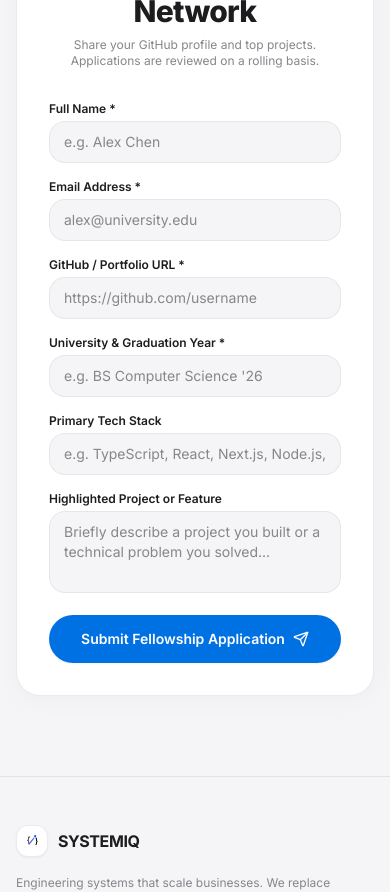
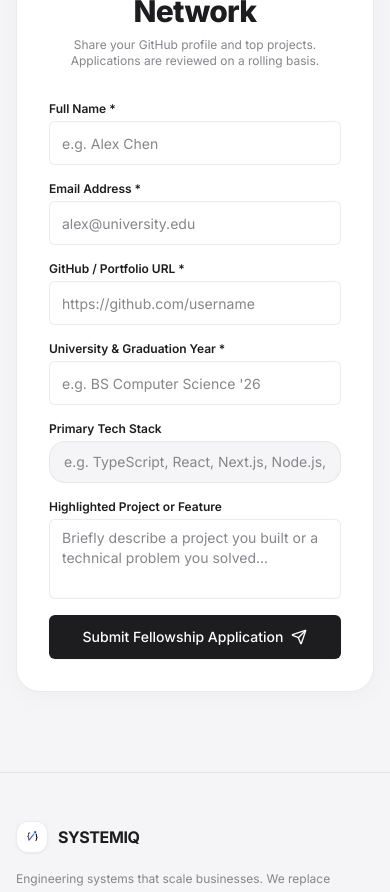
Before and after one commit to Systemiq-in/Systemiq-landingPage, a Next.js app: page /careers in a window 390 px wide. Shown: the part 2500-3392 px from the top of the page. Built offline with nearby package versions, Linux system fonts and the light colour scheme.

Commit message:
Fix UI bugs while retaining cinematic brand experience: resolve global layout theme, fix mobile nav overlap, update to Shadcn forms

```diff
--- a/src/app/careers/page.tsx
+++ b/src/app/careers/page.tsx
@@ -201,7 +201,7 @@ export default function CareersPage() {
                     value={formData.name}
                     onChange={handleChange}
                     placeholder="e.g. Alex Chen"
-                    className="w-full px-3.5 py-2.5 rounded-2xl bg-[#F5F5F7] border border-black/[0.06] text-[#1D1D1F] placeholder-[#86868B] text-sm focus:outline-none focus:border-[#0071E3]"
+                    className="flex h-11 w-full rounded-md border border-black/[0.08] bg-white px-3 py-2 text-sm file:border-0 file:bg-transparent file:text-sm file:font-medium placeholder:text-[#86868B] focus-visible:outline-none focus-visible:ring-2 focus-visible:ring-[#0071E3]/20 disabled:cursor-not-allowed disabled:opacity-50 transition-shadow"
                   />
                 </div>
                 <div>
@@ -213,7 +213,7 @@ export default function CareersPage() {
                     value={formData.email}
                     onChange={handleChange}
                     placeholder="alex@university.edu"
-                    className="w-full px-3.5 py-2.5 rounded-2xl bg-[#F5F5F7] border border-black/[0.06] text-[#1D1D1F] placeholder-[#86868B] text-sm focus:outline-none focus:border-[#0071E3]"
+                    className="flex h-11 w-full rounded-md border border-black/[0.08] bg-white px-3 py-2 text-sm file:border-0 file:bg-transparent file:text-sm file:font-medium placeholder:text-[#86868B] focus-visible:outline-none focus-visible:ring-2 focus-visible:ring-[#0071E3]/20 disabled:cursor-not-allowed disabled:opacity-50 transition-shadow"
                   />
                 </div>
               </div>
@@ -228,7 +228,7 @@ export default function CareersPage() {
                     value={formData.github}
                     onChange={handleChange}
                     placeholder="https://github.com/username"
-                    className="w-full px-3.5 py-2.5 rounded-2xl bg-[#F5F5F7] border border-black/[0.06] text-[#1D1D1F] placeholder-[#86868B] text-sm focus:outline-none focus:border-[#0071E3]"
+                    className="flex h-11 w-full rounded-md border border-black/[0.08] bg-white px-3 py-2 text-sm file:border-0 file:bg-transparent file:text-sm file:font-medium placeholder:text-[#86868B] focus-visible:outline-none focus-visible:ring-2 focus-visible:ring-[#0071E3]/20 disabled:cursor-not-allowed disabled:opacity-50 transition-shadow"
                   />
                 </div>
                 <div>
@@ -240,7 +240,7 @@ export default function CareersPage() {
                     value={formData.university}
                     onChange={handleChange}
                     placeholder="e.g. BS Computer Science '26"
-                    className="w-full px-3.5 py-2.5 rounded-2xl bg-[#F5F5F7] border border-black/[0.06] text-[#1D1D1F] placeholder-[#86868B] text-sm focus:outline-none focus:border-[#0071E3]"
+                    className="flex h-11 w-full rounded-md border border-black/[0.08] bg-white px-3 py-2 text-sm file:border-0 file:bg-transparent file:text-sm file:font-medium placeholder:text-[#86868B] focus-visible:outline-none focus-visible:ring-2 focus-visible:ring-[#0071E3]/20 disabled:cursor-not-allowed disabled:opacity-50 transition-shadow"
                   />
                 </div>
               </div>
@@ -265,14 +265,14 @@ export default function CareersPage() {
                   value={formData.whyJoin}
                   onChange={handleChange}
                   placeholder="Briefly describe a project you built or a technical problem you solved..."
-                  className="w-full px-3.5 py-2.5 rounded-2xl bg-[#F5F5F7] border border-black/[0.06] text-[#1D1D1F] placeholder-[#86868B] text-sm focus:outline-none focus:border-[#0071E3] resize-none"
+                  className="flex min-h-[80px] w-full rounded-md border border-black/[0.08] bg-white px-3 py-2 text-sm placeholder:text-[#86868B] focus-visible:outline-none focus-visible:ring-2 focus-visible:ring-[#0071E3]/20 disabled:cursor-not-allowed disabled:opacity-50 transition-shadow resize-none"
                 />
               </div>
 
               <button
                 type="submit"
                 disabled={isSubmitting}
-                className="w-full py-3.5 rounded-full bg-[#0071E3] hover:bg-[#0077ED] text-white font-semibold text-sm flex items-center justify-center gap-2 shadow-sm transition disabled:opacity-50 hover:scale-[1.01]"
+                className="inline-flex items-center justify-center rounded-md text-sm font-medium transition-colors focus-visible:outline-none focus-visible:ring-2 focus-visible:ring-[#0071E3]/20 disabled:pointer-events-none disabled:opacity-50 bg-[#1D1D1F] text-white hover:bg-black h-11 px-8 w-full gap-2 shadow-sm"
               >
                 {isSubmitting ? (
                   <>
--- a/src/app/contact/page.tsx
+++ b/src/app/contact/page.tsx
@@ -158,7 +158,7 @@ export default function ContactPage() {
                       value={formData.name}
                       onChange={handleChange}
                       placeholder="e.g. Rahul Sharma"
-                      className="w-full px-3.5 py-2.5 rounded-2xl bg-[#F5F5F7] border border-black/[0.06] text-[#1D1D1F] placeholder-[#86868B] text-sm focus:outline-none focus:border-[#0071E3]"
+                      className="flex h-11 w-full rounded-md border border-black/[0.08] bg-white px-3 py-2 text-sm file:border-0 file:bg-transparent file:text-sm file:font-medium placeholder:text-[#86868B] focus-visible:outline-none focus-visible:ring-2 focus-visible:ring-[#0071E3]/20 disabled:cursor-not-allowed disabled:opacity-50 transition-shadow"
                     />
                   </div>
                   <div>
@@ -172,7 +172,7 @@ export default function ContactPage() {
                       value={formData.email}
                       onChange={handleChange}
                       placeholder="rahul@company.com"
-                      className="w-full px-3.5 py-2.5 rounded-2xl bg-[#F5F5F7] border border-black/[0.06] text-[#1D1D1F] placeholder-[#86868B] text-sm focus:outline-none focus:border-[#0071E3]"
+                      className="flex h-11 w-full rounded-md border border-black/[0.08] bg-white px-3 py-2 text-sm file:border-0 file:bg-transparent file:text-sm file:font-medium placeholder:text-[#86868B] focus-visible:outline-none focus-visible:ring-2 focus-visible:ring-[#0071E3]/20 disabled:cursor-not-allowed disabled:opacity-50 transition-shadow"
                     />
                   </div>
                 </div>
@@ -188,7 +188,7 @@ export default function ContactPage() {
                       value={formData.phone}
                       onChange={handleChange}
                       placeholder="+91 98765 43210"
-                      className="w-full px-3.5 py-2.5 rounded-2xl bg-[#F5F5F7] border border-black/[0.06] text-[#1D1D1F] placeholder-[#86868B] text-sm focus:outline-none focus:border-[#0071E3]"
+                      className="flex h-11 w-full rounded-md border border-black/[0.08] bg-white px-3 py-2 text-sm file:border-0 file:bg-transparent file:text-sm file:font-medium placeholder:text-[#86868B] focus-visible:outline-none focus-visible:ring-2 focus-visible:ring-[#0071E3]/20 disabled:cursor-not-allowed disabled:opacity-50 transition-shadow"
                     />
                   </div>
                   <div>
@@ -201,7 +201,7 @@ export default function ContactPage() {
                       value={formData.company}
                       onChange={handleChange}
                       placeholder="e.g. Apex Industrial"
-                      className="w-full px-3.5 py-2.5 rounded-2xl bg-[#F5F5F7] border border-black/[0.06] text-[#1D1D1F] placeholder-[#86868B] text-sm focus:outline-none focus:border-[#0071E3]"
+                      className="flex h-11 w-full rounded-md border border-black/[0.08] bg-white px-3 py-2 text-sm file:border-0 file:bg-transparent file:text-sm file:font-medium placeholder:text-[#86868B] focus-visible:outline-none focus-visible:ring-2 focus-visible:ring-[#0071E3]/20 disabled:cursor-not-allowed disabled:opacity-50 transition-shadow"
                     />
                   </div>
                 </div>
@@ -217,14 +217,14 @@ export default function ContactPage() {
                     value={formData.message}
                     onChange={handleChange}
                     placeholder="Describe your current business operations or project goals..."
-                    className="w-full px-3.5 py-2.5 rounded-2xl bg-[#F5F5F7] border border-black/[0.06] text-[#1D1D1F] placeholder-[#86868B] text-sm focus:outline-none focus:border-[#0071E3] resize-none"
+                    className="flex min-h-[80px] w-full rounded-md border border-black/[0.08] bg-white px-3 py-2 text-sm placeholder:text-[#86868B] focus-visible:outline-none focus-visible:ring-2 focus-visible:ring-[#0071E3]/20 disabled:cursor-not-allowed disabled:opacity-50 transition-shadow resize-none"
                   />
                 </div>
 
                 <button
                   type="submit"
                   disabled={isSubmitting}
-                  className="w-full py-3.5 rounded-full bg-[#0071E3] hover:bg-[#0077ED] text-white font-semibold text-sm flex items-center justify-center gap-2 shadow-sm transition disabled:opacity-50 hover:scale-[1.01]"
+                  className="inline-flex items-center justify-center rounded-md text-sm font-medium transition-colors focus-visible:outline-none focus-visible:ring-2 focus-visible:ring-[#0071E3]/20 disabled:pointer-events-none disabled:opacity-50 bg-[#1D1D1F] text-white hover:bg-black h-11 px-8 w-full gap-2 shadow-sm"
                 >
                   {isSubmitting ? (
                     <>
--- a/src/app/layout.tsx
+++ b/src/app/layout.tsx
@@ -63,8 +63,8 @@ export default function RootLayout({
   children: React.ReactNode;
 }) {
   return (
-    <html lang="en" className={`${inter.variable} ${mono.variable} dark`}>
-      <body className="bg-[#090909] text-white antialiased selection:bg-[#4F7CFF]/30 selection:text-white min-h-screen flex flex-col relative overflow-x-hidden">
+    <html lang="en" className={`${inter.variable} ${mono.variable}`}>
+      <body className="bg-[#F5F5F7] text-[#1D1D1F] antialiased selection:bg-[#0071E3]/30 selection:text-black min-h-screen flex flex-col relative overflow-x-hidden">
         <ScrollProgress />
         <Navbar />
         <CommandMenu />
--- a/src/components/layout/Navbar.tsx
+++ b/src/components/layout/Navbar.tsx
@@ -144,7 +144,7 @@ export default function Navbar() {
             animate={{ opacity: 1, y: 0 }}
             exit={{ opacity: 0, y: -10 }}
             transition={{ duration: 0.2 }}
-            className="fixed inset-x-0 top-[60px] z-[80] lg:hidden bg-white/98 border-b border-black/[0.08] px-6 py-6 shadow-xl"
+            className="fixed inset-x-0 top-[60px] z-[100] lg:hidden bg-white/98 border-b border-black/[0.08] px-6 py-6 shadow-xl max-h-[calc(100vh-60px)] overflow-y-auto"
           >
             <div className="flex flex-col space-y-2">
               {navLinks.map((link) => (
```
